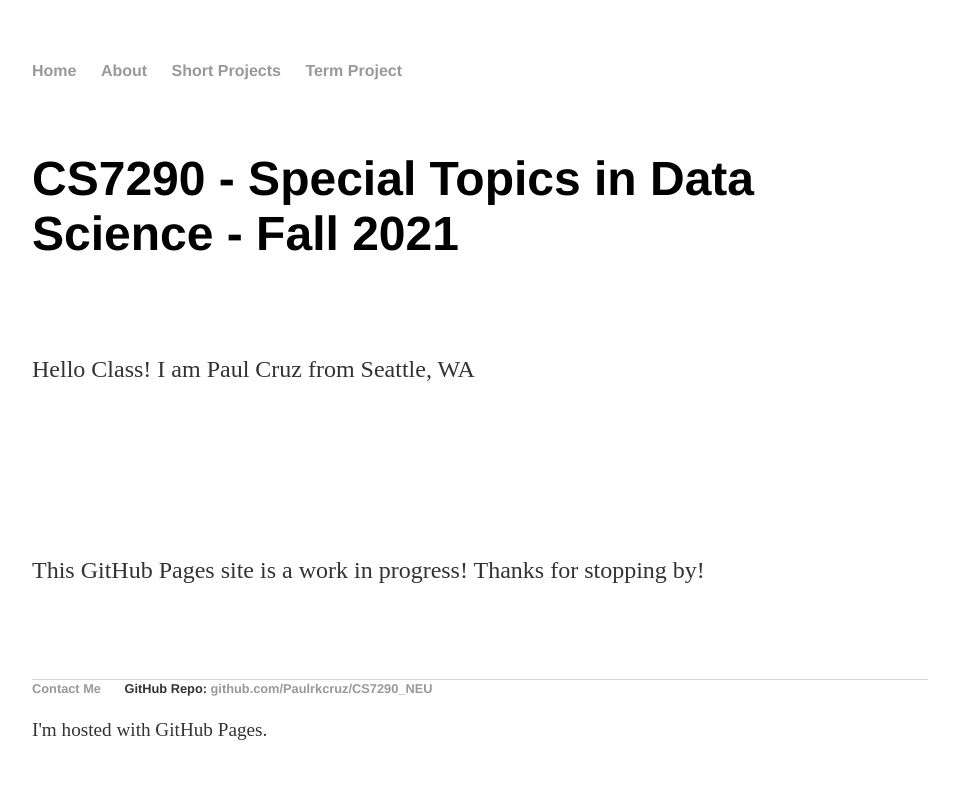
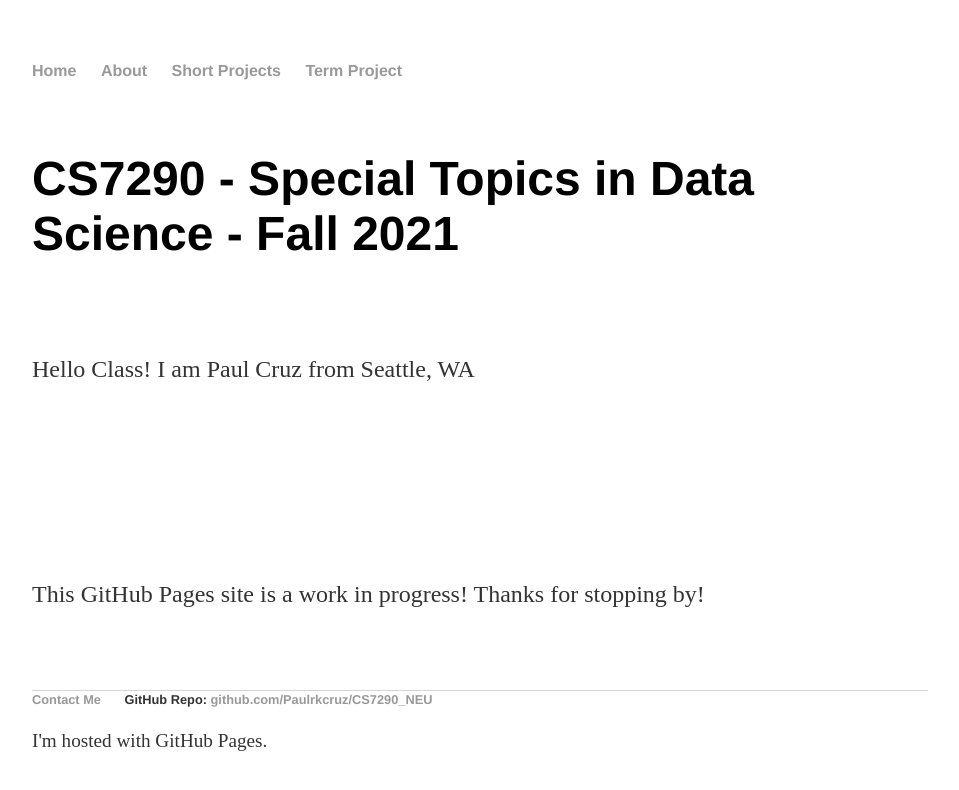
Before and after one commit to Paulrkcruz/CS7290_NEU, a Jekyll site: the page built from index.html, in a window 1280 px wide. Shown: the top 790 px of the page, without its empty margins (160-1119 px from the left). Built offline with Jekyll 4.4.1, drawn with Linux system fonts in a browser that asks for light colours.

```diff
--- a/index.html
+++ b/index.html
@@ -22,7 +22,7 @@ title: CS7290 - Special Topics in Data Science - Fall 2021
 <br>
 <br>
 <br>
-This GitHub Pages site is a work in progress! Thanks for stopping by!
+<p>This GitHub Pages site is a work in progress! Thanks for stopping by!</p>
 <br>
 <br>
 <br>
```
